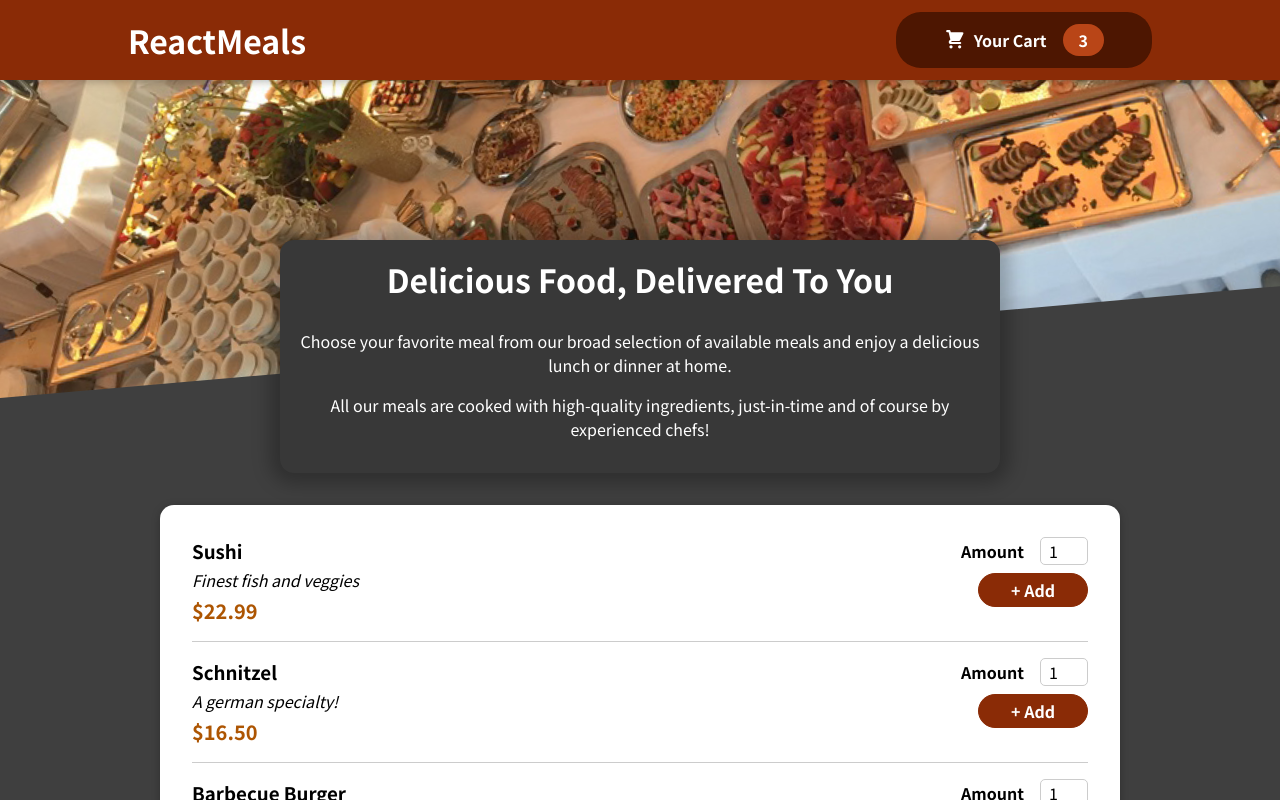
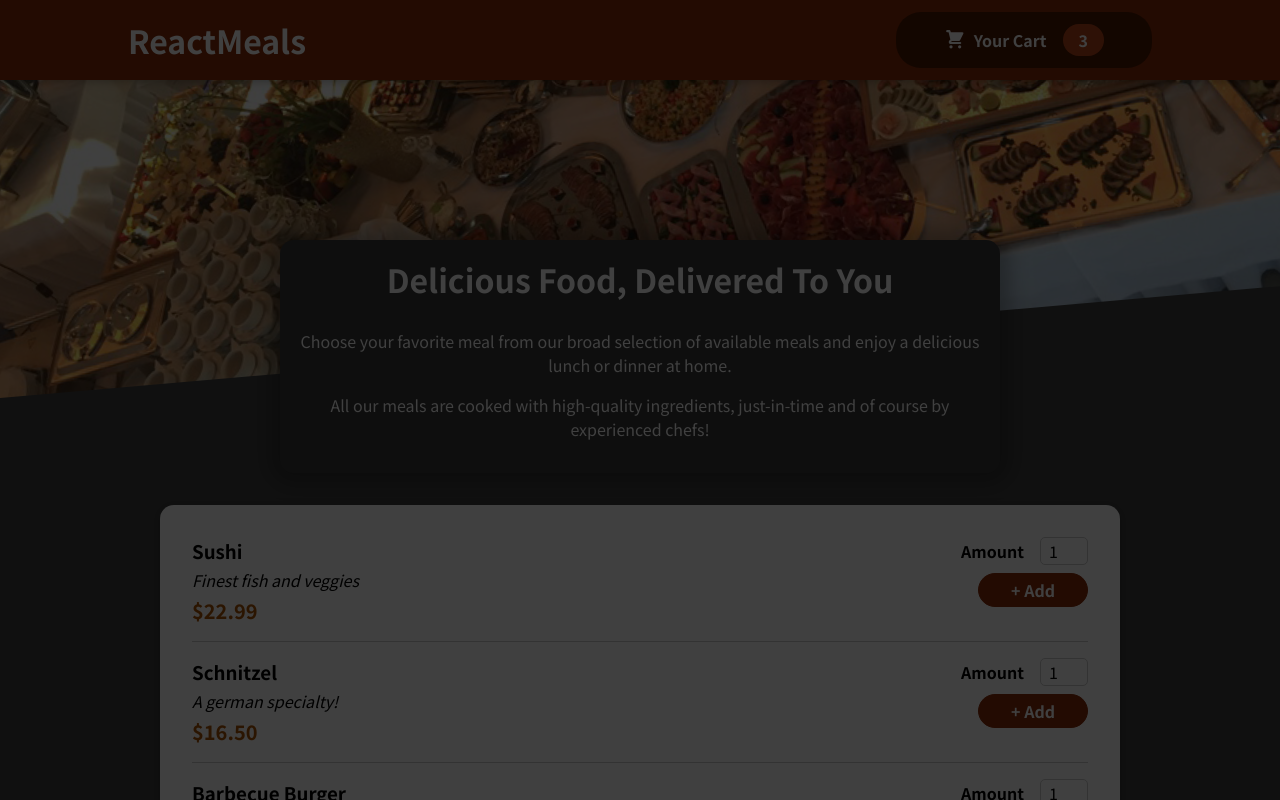
Before and after one commit to afranca/food-app-react, a React (Create React App) app: page / in a window 1280 px wide. Shown: the top 800 px of the page. Built offline with nearby package versions, Linux system fonts and the light colour scheme.

Commit message:
wip: Adding Modal window to Cart - however it is not working properly, needs fixed

```diff
--- a/public/index.html
+++ b/public/index.html
@@ -24,10 +24,11 @@
       work correctly both with client-side routing and a non-root public URL.
       Learn how to configure a non-root public URL by running `npm run build`.
     -->
-    <title>React App</title>
+    <title>Food App React</title>
   </head>
   <body>
     <noscript>You need to enable JavaScript to run this app.</noscript>
+    <div id="overlays"></div>
     <div id="root"></div>
     <!--
       This HTML file is a template.
--- a/src/App.js
+++ b/src/App.js
@@ -1,10 +1,12 @@
 import { Fragment } from 'react';
 import Header from './components/Layout/Header';
 import Meals from './components/Meals/Meals';
+import Cart from './components/Cart/Cart';
 
 function App() {
   return (
     <Fragment>
+      <Cart />
       <Header />
       <main>
         <Meals/>
--- a/src/components/Cart/Cart.js
+++ b/src/components/Cart/Cart.js
@@ -1,10 +1,6 @@
 import classes from './Cart.module.css';
+import Modal from '../UI/Modal';
 
-const Cart = (props) =>{
-    const cartItems = <ul className={classes['cart-items']}>{
-        [{id: 'c1', name: 'Sushi', amount: 2, price: 12.99}].map(
-        item => {
-            <li> {item.name} </li>
 /*
 <CartItem
 id={item.id}
@@ -13,11 +9,15 @@
 price={item.price}
 />
 */
-        } )
-    }</ul>;
+
+const Cart = (props) =>{
+    const cartItems = <ul className={classes['cart-items']}>{[
+        {id: 'c1', name: 'Sushi', amount: 2, price: 12.99},
+        {id: 'c2', name: 'Sashimi', amount: 3, price: 15.50}
+        ].map((item) =>  <li> {item.name} </li>)} </ul>;
 
     return (
-        <div>
+        <Modal>
             {cartItems}
             <div className={classes.total}>
                 <span>Total Amount</span>
@@ -28,7 +28,7 @@
                 <button className={classes.button}>Order</button>
 
             </div>
-        </div>
+        </Modal>
     );
 };
 
--- /dev/null
+++ b/src/components/UI/Modal.js
@@ -0,0 +1,24 @@
+import classes from './Modal.module.css';
+import { Fragment } from 'react';
+import ReactDOM from 'react-dom';
+
+const Backdrop = props =>{
+    return <div className={classes.backdrop}/>
+};
+
+const ModalOverlay = props =>{
+    <div className={classes.modal}>
+        <div className={classes.content}>{props.children}</div>
+    </div>
+};
+
+const portalElement = document.getElementById('overlays');
+const Modal = props =>{
+    return <Fragment>
+        {ReactDOM.createPortal(<Backdrop />, portalElement) }
+        {ReactDOM.createPortal(<ModalOverlay>{props.children}</ModalOverlay>, portalElement) }
+
+    </Fragment>
+};
+
+export default Modal;
--- /dev/null
+++ b/src/components/UI/Modal.module.css
@@ -0,0 +1,40 @@
+.backdrop {
+    position: fixed;
+    top: 0;
+    left: 0;
+    width: 100%;
+    height: 100vh;
+    z-index: 20;
+    background-color: rgba(0, 0, 0, 0.75);
+  }
+
+  .modal {
+    position: fixed;
+    top: 20vh;
+    left: 5%;
+    width: 90%;
+    background-color: white;
+    padding: 1rem;
+    border-radius: 14px;
+    box-shadow: 0 2px 8px rgba(0, 0, 0, 0.25);
+    z-index: 30;
+    animation: slide-down 300ms ease-out forwards;
+  }
+
+  @media (min-width: 768px) {
+    .modal {
+      width: 40rem;
+      left: calc(50% - 20rem);
+    }
+  }
+
+  @keyframes slide-down {
+    from {
+      opacity: 0;
+      transform: translateY(-3rem);
+    }
+    to {
+      opacity: 1;
+      transform: translateY(0);
+    }
+  }
```
Also changed, not shown: 1 other file (tests, documents, lock files or other folders). Lines whose indentation alone changed are shown as unchanged.
